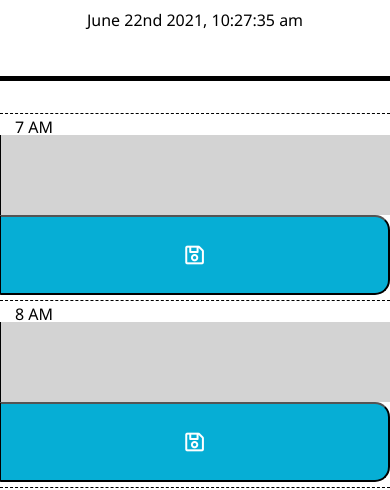
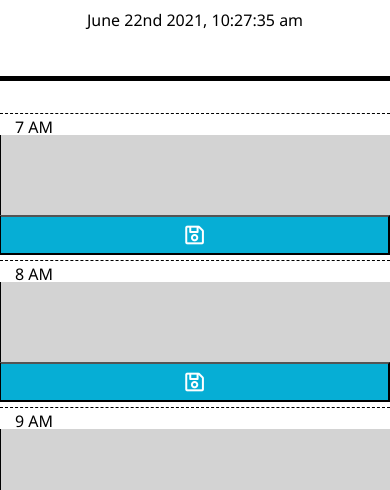
Before and after one commit to avidrunner87/daily-planner, a plain HTML site: page index.html in a window 390 px wide. Shown: the part 335-825 px from the top of the page. Drawn offline with nearby package versions, Linux system fonts and the light colour scheme.

Commit message:
Changed the format of the save button when on a mobile device

```diff
--- a/assets/css/style.css
+++ b/assets/css/style.css
@@ -76,3 +76,11 @@ body {
 .helpTitle {
   font-weight: bold;
 }
+
+@media only screen and (max-width: 575px) {
+  .saveBtn {
+    border-top-right-radius: unset;
+    border-bottom-right-radius: unset;
+    height: 40px;
+  }
+}
```
Also changed, not shown: assets/scripts/script.js (line endings or trailing spaces).
